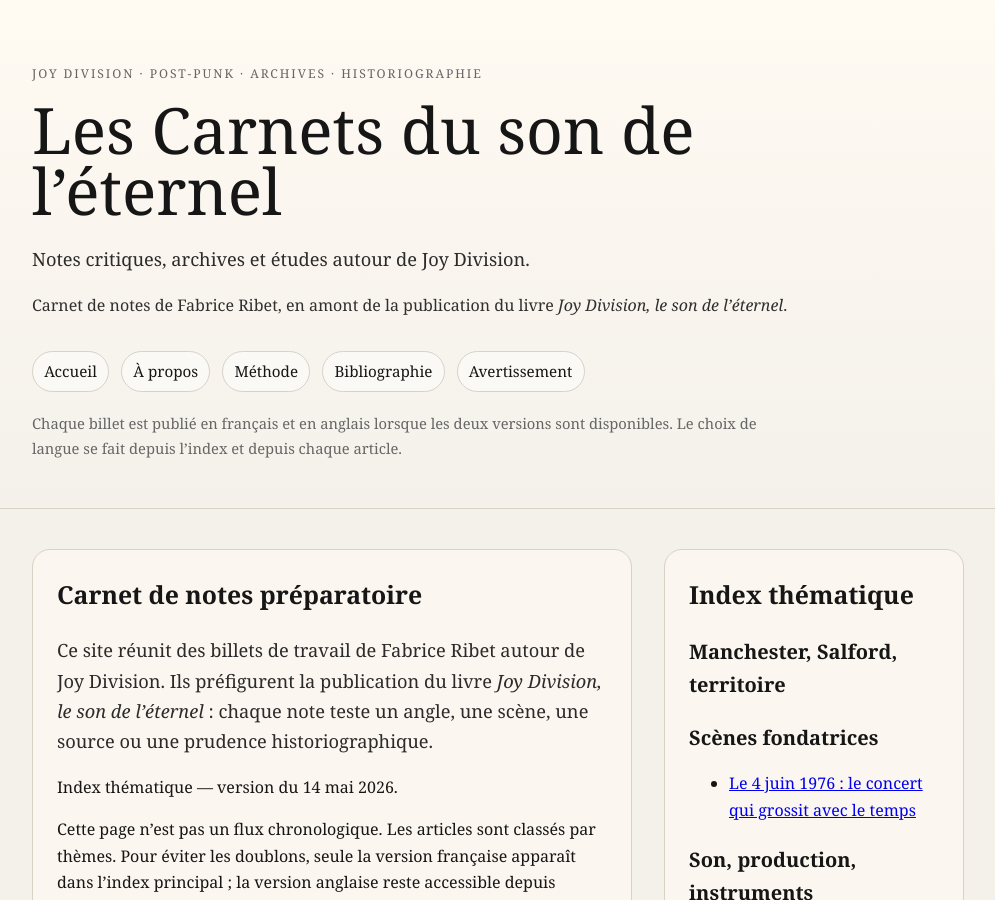
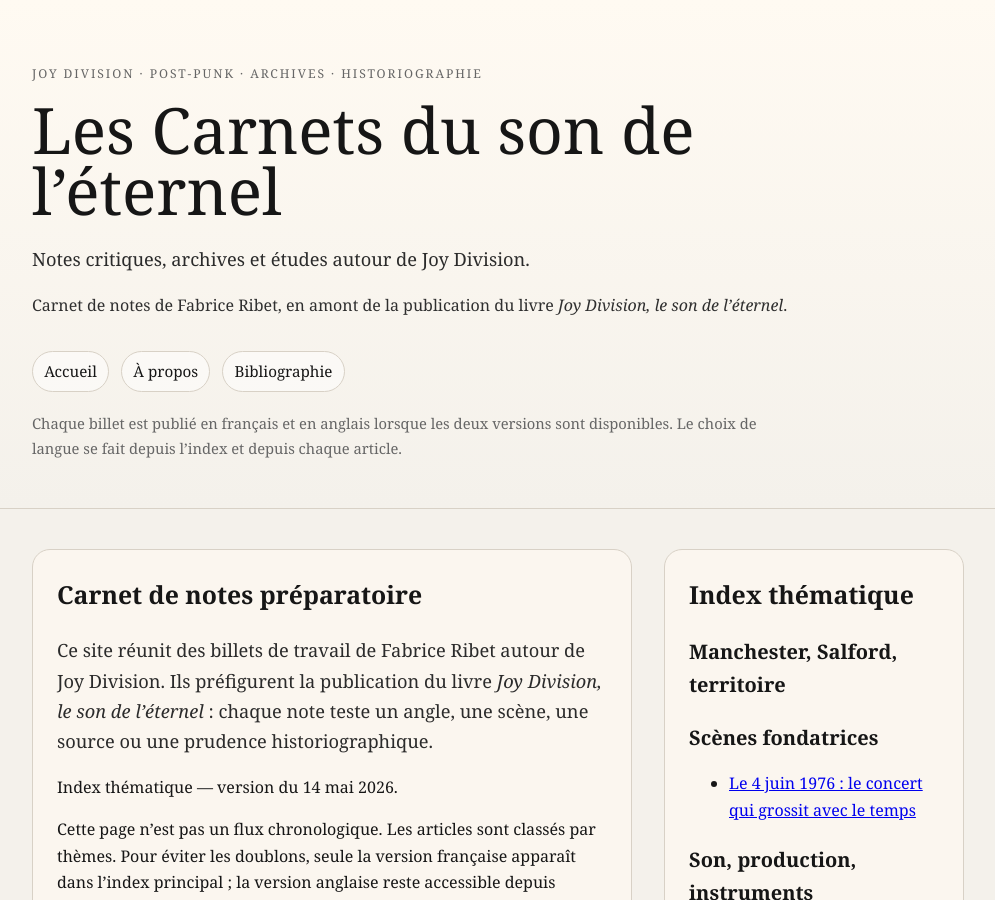
Before and after one commit to AdminQuest/joy-division-carnets, a Jekyll site: the page built from index.html, in a window 1280 px wide and 900 px high. Shown: the whole window, without its empty margins (142-1137 px from the left). Built offline with Jekyll 4.4.1, drawn with Linux system fonts in a browser that asks for light colours.

Commit message:
Simplifie la navigation du site

```diff
--- a/_layouts/default.html
+++ b/_layouts/default.html
@@ -17,9 +17,7 @@
       <nav>
         <a href="{{ '/' | relative_url }}">Accueil</a>
         <a href="{{ '/a-propos/' | relative_url }}">À propos</a>
-        <a href="{{ '/methode/' | relative_url }}">Méthode</a>
         <a href="{{ '/bibliographie/' | relative_url }}">Bibliographie</a>
-        <a href="{{ '/avertissement-editorial/' | relative_url }}">Avertissement</a>
       </nav>
       <div class="language-note">Chaque billet est publié en français et en anglais lorsque les deux versions sont disponibles. Le choix de langue se fait depuis l’index et depuis chaque article.</div>
     </div>
```
